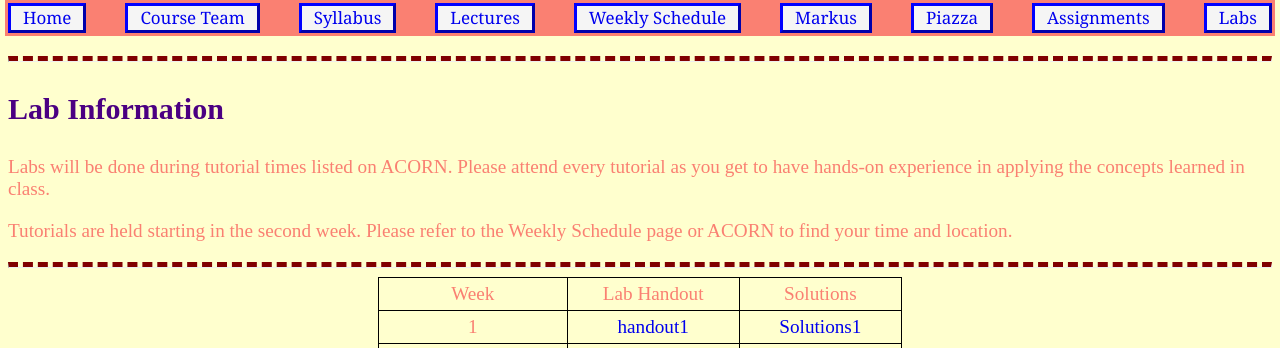
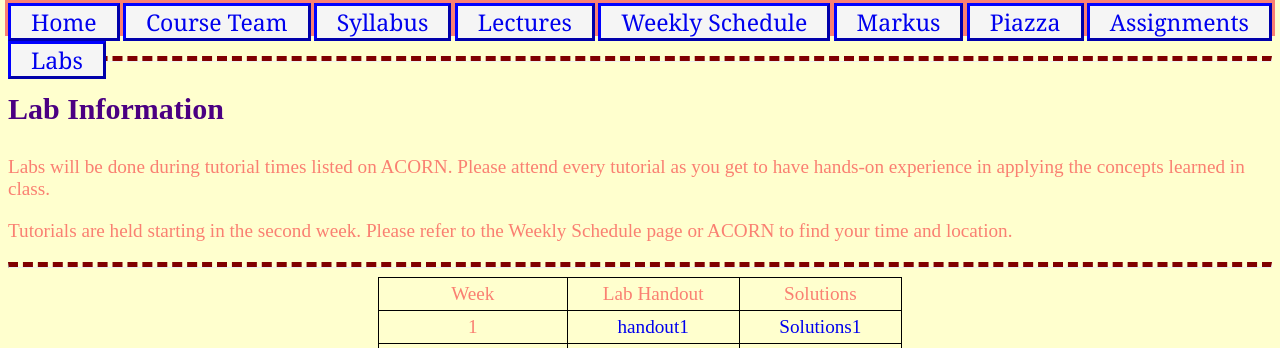
Before and after one commit to rayma984/b20-assignment2, a Flask app: template templates/labs.html in a window 1280 px wide. Shown: the part 182-530 px from the top of the page. Run offline with Flask 2, Linux system fonts and the light colour scheme; the template is opened without the code that fills it, so the values that code supplies are empty.

Commit message:
adjusted navigation bar for template.html

```diff
--- a/static/labs.css
+++ b/static/labs.css
@@ -44,6 +44,7 @@ title {
 	top: 0;
 	align-items: center;
 	flex-direction: column;
+
 }
 
 .navigation_bar{
@@ -59,7 +60,6 @@ title {
 	width: 100%;
 	align-items: stretch;
 	flex-wrap: wrap;
-	flex-flow: row wrap;
 }
 
 .nav_button{
@@ -67,9 +67,9 @@ title {
 	background-color:whitesmoke;
 	font-family:Georgia, 'Times New Roman', Times, serif;
 	border-color: blue;
-	font-size: 17px;
-	padding-left: 12px;
-	padding-right: 12px;
+
+	padding-left: 20px;
+	padding-right: 20px;
 }
 /*define behaviour for links */
 a:link {
```
